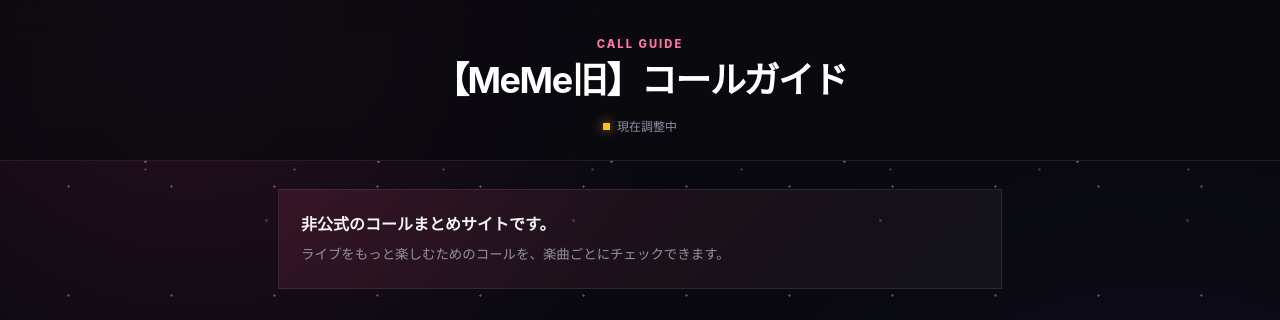
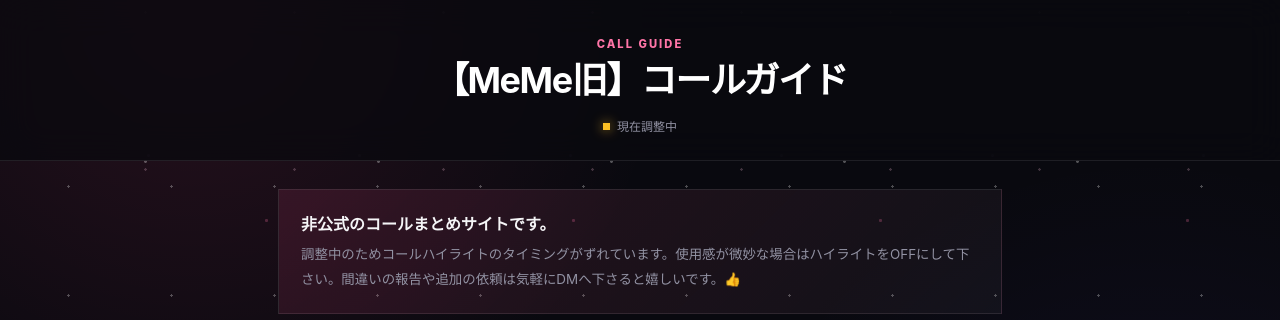
Before and after one commit to reiponzikkyou/call-list, a plain HTML site: page index.html in a window 1280 px wide. Shown: the top 320 px of the page. Drawn offline with Linux system fonts and the light colour scheme.

Commit message:
文言変更

```diff
--- a/index.html
+++ b/index.html
@@ -19,7 +19,7 @@
   <main class="container">
     <section class="intro-card">
       <p>非公式のコールまとめサイトです。</p>
-      <span>ライブをもっと楽しむためのコールを、楽曲ごとにチェックできます。</span>
+      <span>調整中のためコールハイライトのタイミングがずれています。使用感が微妙な場合はハイライトをOFFにして下さい。間違いの報告や追加の依頼は気軽にDMへ下さると嬉しいです。👍</span>
     </section>
 
     <section class="content-section" aria-labelledby="topics-title">
```
Also changed, not shown: songs/Sacrifice.html (+1 -1 lines).
